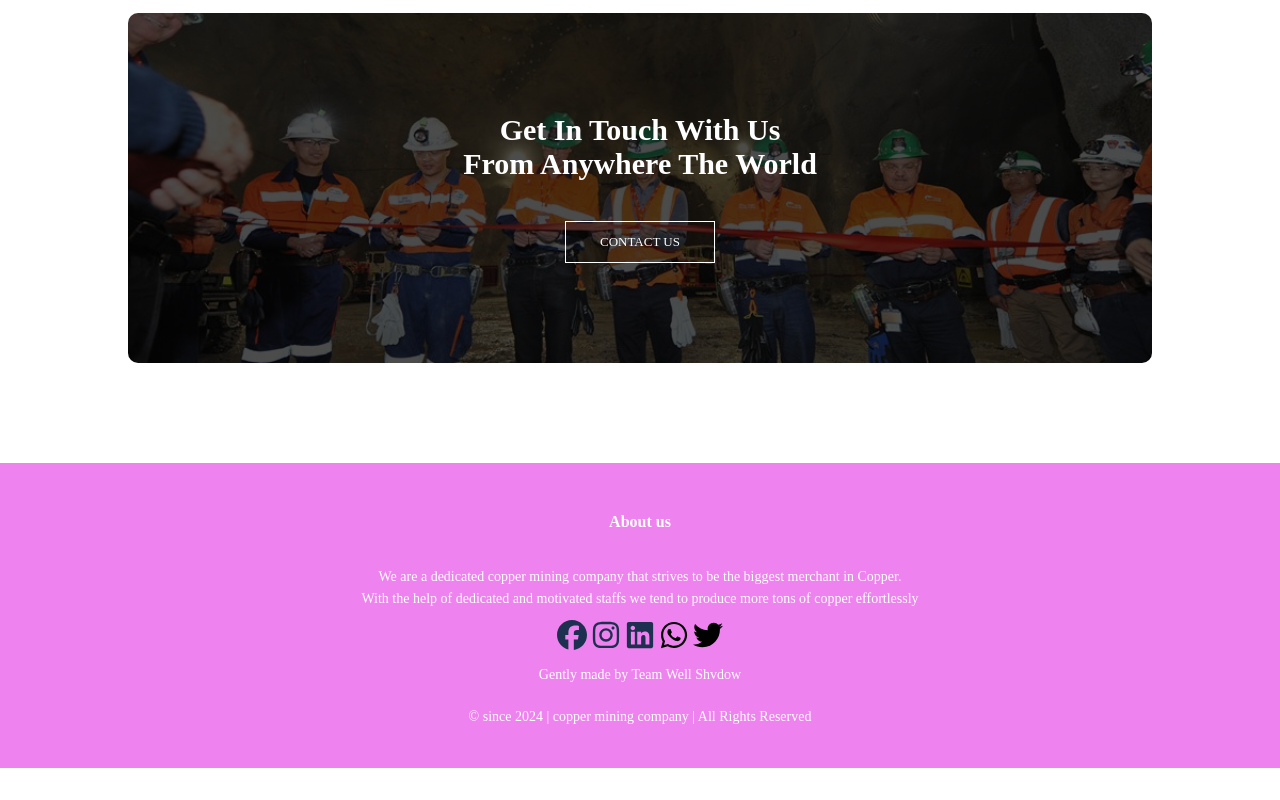
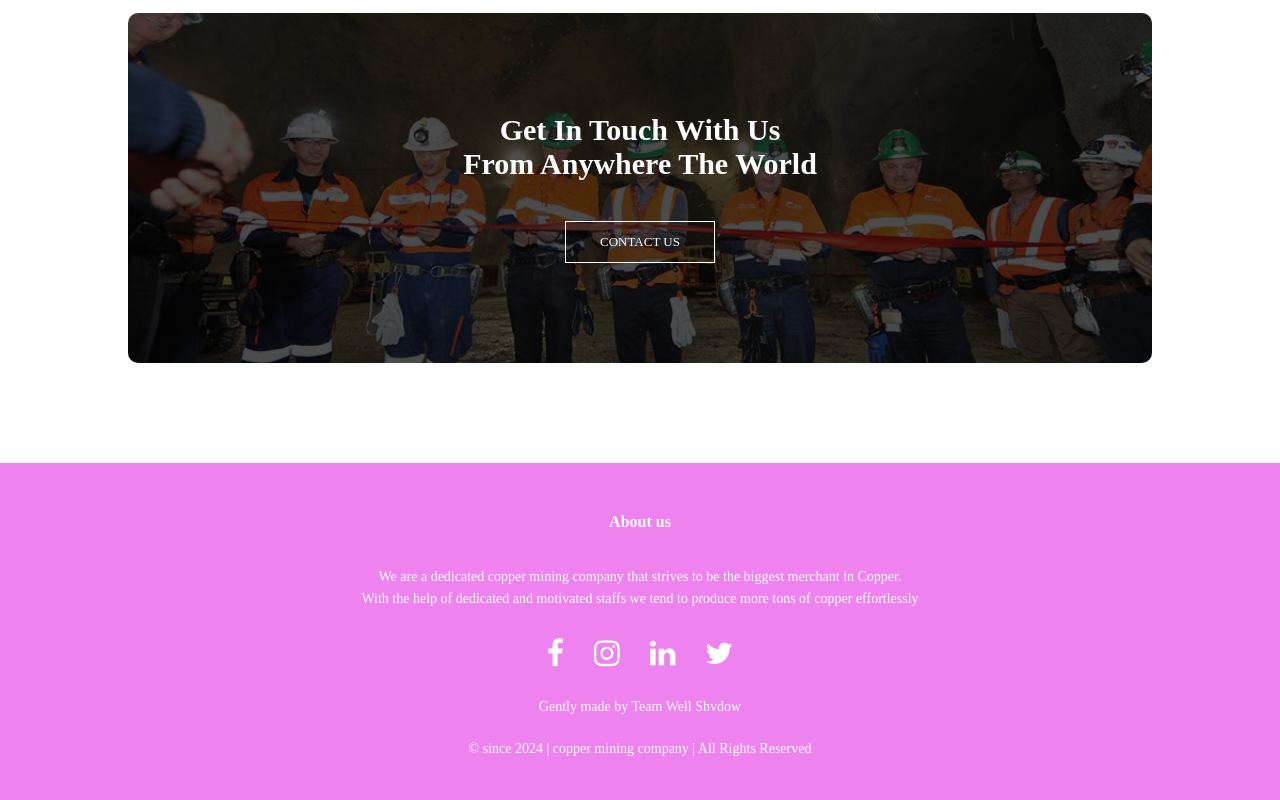
Before and after one commit to simongotthaskill/namcoppermine, a plain HTML site: page blog.html in a window 1280 px wide. Shown: the part 1554-2354 px from the top of the page. Before the commit the page ends 2322 px from the top, so only its background shows below. Drawn offline with Linux system fonts and the light colour scheme.

Commit message:
Update blog.html

```diff
--- a/blog.html
+++ b/blog.html
@@ -88,11 +88,10 @@
       <h4>About us</h4>
       <p>We are a dedicated copper mining company that strives to be the biggest merchant in Copper. <br>With the help of dedicated and motivated staffs we tend to produce more tons of copper effortlessly</p>
    <div class="icons">
-       <svg width="30" height="30"><image href="facebook.svg" width="30" height="30"/></svg>
-       <svg width="30" height="30"><image href="instagram.svg" width="30" height="30"/></svg>
-       <svg width="30" height="30"><image href="linkedin.svg" width="30" height="30"/></svg>
-         <svg width="30" height="30"><image href="whatsapp.svg" width="30" height="30"/></svg>
-       <svg width="30" height="30"><image href="twitter.svg" width="30" height="30"/></svg>
+       <i class="fa fa-facebook"></i>
+       <i class="fa fa-instagram"></i>
+       <i class="fa fa-linkedin"></i>
+       <i class="fa fa-twitter"></i>
 
    </div>
    <p>Gently made by Team Well Shvdow</p>
```
